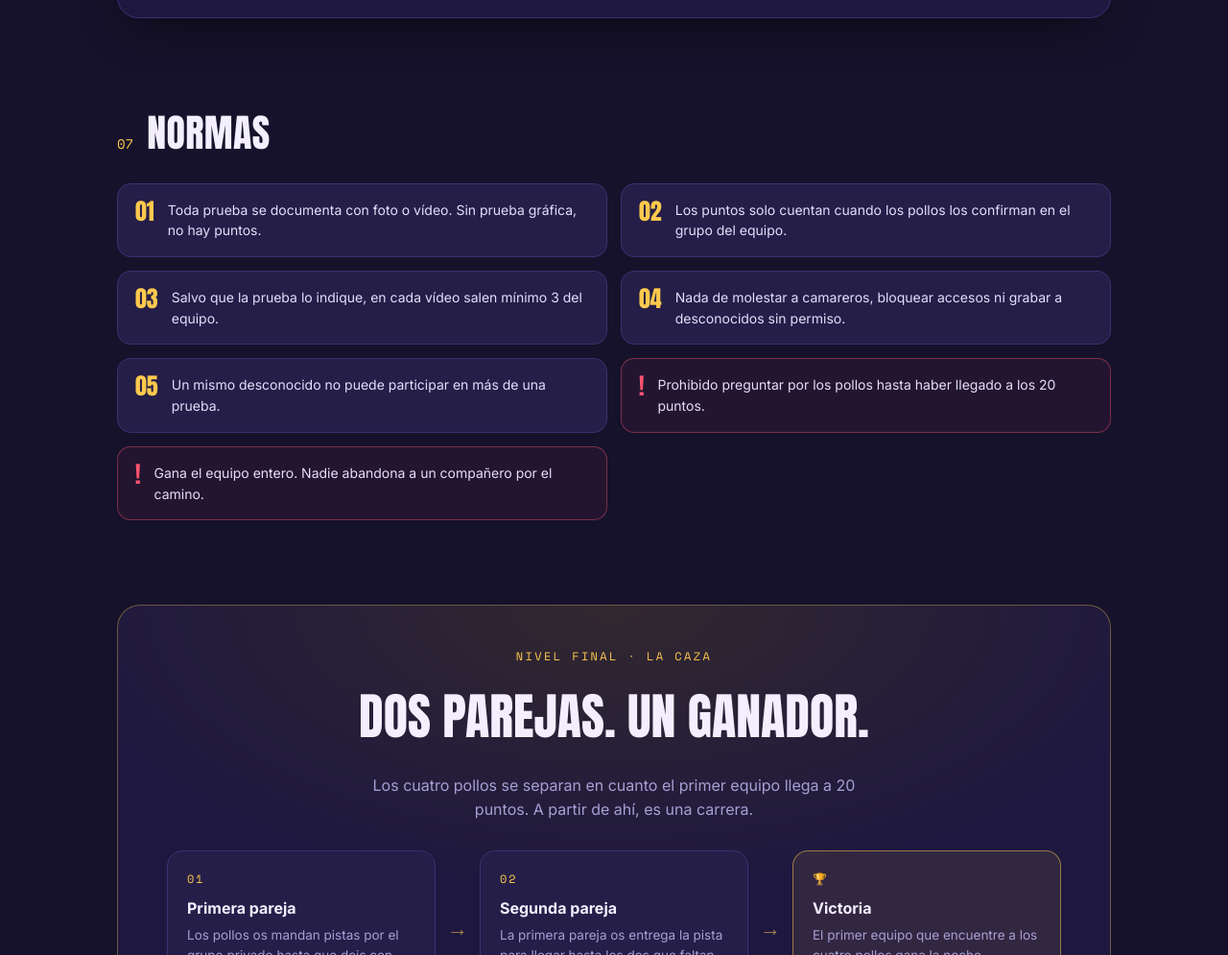
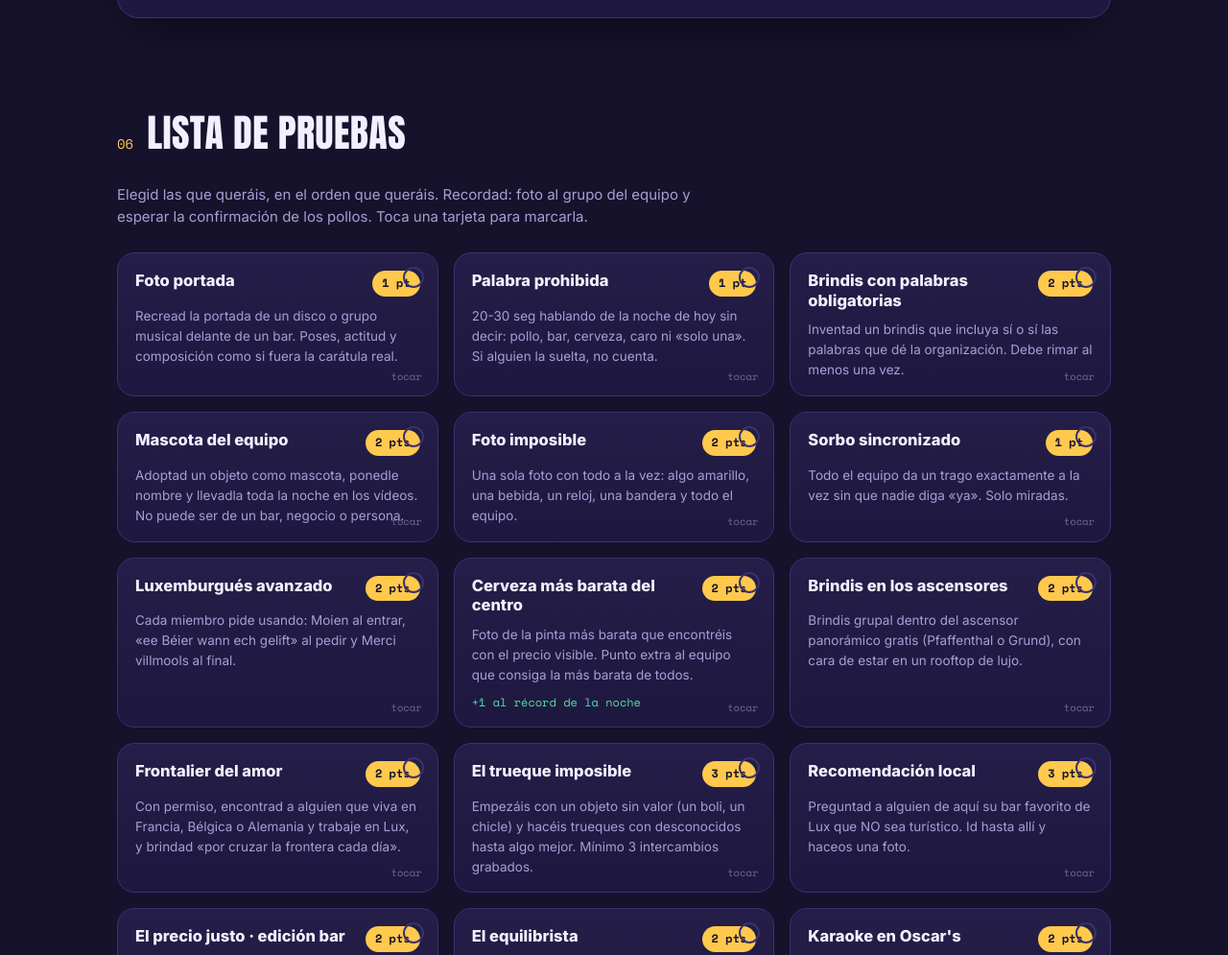
Before and after one commit to marinsglez-art/find-the-chicken, a plain HTML site: page index.html in a window 1280 px wide. Shown: the part 3301-4296 px from the top of the page at 96% size. Drawn offline with nearby package versions, Linux system fonts and the light colour scheme.

Commit message:
Update index.html

```diff
--- a/index.html
+++ b/index.html
@@ -144,7 +144,14 @@
   </div>
 </section>
 
-
+<!-- PRUEBAS -->
+<section id="pruebas">
+  <div class="wrap">
+    <div class="sec-head"><span class="sec-num">06</span><h2>Lista de pruebas</h2></div>
+    <p class="sec-sub">Elegid las que queráis, en el orden que queráis. Recordad: foto al grupo del equipo y esperar la confirmación de los pollos. Toca una tarjeta para marcarla.</p>
+    <div class="grid" id="grid"></div>
+  </div>
+</section>
 
 <!-- REGLAS -->
 <section id="normas">
```
